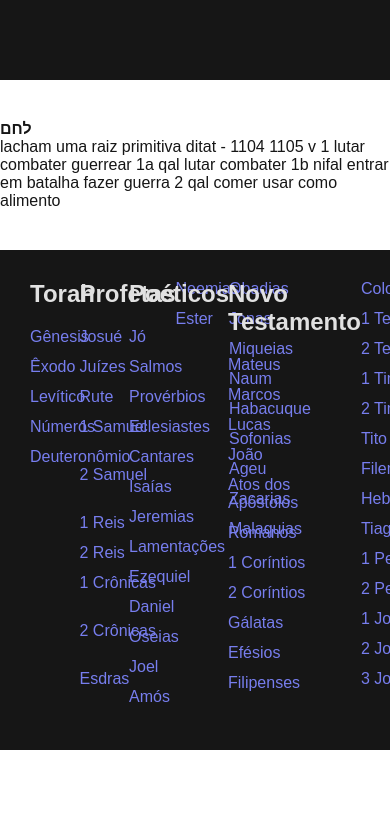
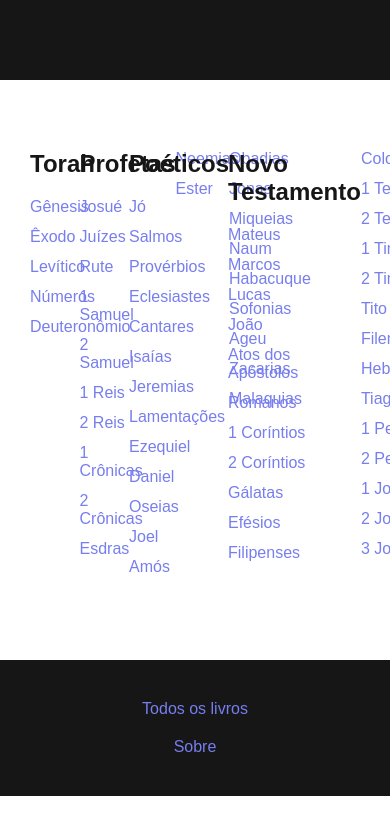
Before and after one commit to gabeleonn/biblia-interlinear, a Next.js app: page / in a window 390 px wide. Shown: the top 834 px of the page. Built offline with nearby package versions, Linux system fonts and the light colour scheme.

Commit message:
feat: add mobile nav footer

```diff
--- a/package.json
+++ b/package.json
@@ -12,6 +12,7 @@
     "next": "10.2.0",
     "next-images": "^1.7.0",
     "react": "17.0.2",
+    "react-device-detect": "^1.17.0",
     "react-dom": "17.0.2",
     "react-icons": "^4.2.0",
     "styled-components": "^5.2.3",
--- a/src/components/atoms/ChaptersContainer/index.tsx
+++ b/src/components/atoms/ChaptersContainer/index.tsx
@@ -8,19 +8,21 @@ import { Container } from './styles';
 type ChaptersContainerProps = {
   chapters: number[];
   shortName: string;
+  longName: string;
 };
 
 const ChaptersContainer: React.FC<ChaptersContainerProps> = ({
   chapters,
   shortName,
+  longName,
 }) => (
   <Container>
     {chapters &&
       chapters.map(chapter => (
         <Link
           key={chapter}
-          link={`${shortName}/${chapter}`}
-          order={chapter}
+          link={`/ara/${shortName}/${chapter}`}
+          ariaLabel={`Ir para livro ${longName} capítulo ${chapter}`}
           text={chapter}
         />
       ))}
--- a/src/components/atoms/Link/index.tsx
+++ b/src/components/atoms/Link/index.tsx
@@ -4,8 +4,8 @@ import { default as A } from 'next/link';
 import { Styled } from './styles';
 import { ILink } from '../../../utils/interfaces';
 
-export const Link: React.FC<ILink> = ({ link, order, text }) => (
-  <A href={`/ara/${link}`} key={order}>
-    <Styled>{text}</Styled>
+export const Link: React.FC<ILink> = ({ link, text, ariaLabel }) => (
+  <A href={link}>
+    <Styled aria-label={ariaLabel}>{text}</Styled>
   </A>
 );
--- a/src/components/atoms/Link/styles.ts
+++ b/src/components/atoms/Link/styles.ts
@@ -4,4 +4,6 @@ import theme from '../../../styles/theme';
 export const Styled = styled.a`
   color: ${theme.colors.purple[500]};
   margin-bottom: 12px;
+
+  width: fit-content;
 `;
--- a/src/components/molecules/BookList/index.tsx
+++ b/src/components/molecules/BookList/index.tsx
@@ -1,5 +1,6 @@
 /* eslint-disable jsx-a11y/anchor-is-valid */
 import React from 'react';
+import { isMobile } from 'react-device-detect';
 
 import {
   getBooksWithSections,
@@ -13,16 +14,16 @@ const BookList: React.FC = () => {
   const books = getBooksWithSections();
 
   return (
-    <Container>
+    <Container isMobile={isMobile}>
       {books.map((section, idx) => (
-        <FooterSection key={`cp-${idx}`}>
+        <FooterSection key={`cp-${idx}`} isMobile={isMobile}>
           <FooterSectionTitle>{handleSectionTitle(idx)}</FooterSectionTitle>
           {section &&
             section.map(book => (
               <Link
                 key={book.order}
-                link={book.shortName}
-                order={book.order}
+                link={`/ara/${book.shortName}`}
+                ariaLabel={`Acessar livro ${book.longName}`}
                 text={book.longName}
               />
             ))}
--- a/src/components/molecules/BookList/styles.ts
+++ b/src/components/molecules/BookList/styles.ts
@@ -1,15 +1,34 @@
-import styled from 'styled-components';
+import styled, { css } from 'styled-components';
 
-export const Container = styled.div`
+interface IFooterSection {
+  isMobile: boolean;
+}
+
+export const Container = styled.div<IFooterSection>`
   display: flex;
   align-items: center;
   justify-content: flex-start;
 
   padding: 30px;
-  height: 500px;
+
+  height: ${({ isMobile }) => (isMobile ? 'fit-content' : '500px')};
+  flex-direction: ${({ isMobile }) => (isMobile ? 'column' : 'row')};
 `;
 
-export const FooterSection = styled.div`
+export const FooterSection = styled.div<IFooterSection>`
+  ${({ isMobile }) =>
+    isMobile
+      ? css`
+          display: flex;
+          flex-direction: column;
+          width: 100%;
+          margin-left: 40px;
+
+          &:not(:last-child) {
+            margin-bottom: 20px;
+          }
+        `
+      : css`
           display: flex;
           flex-direction: column;
           flex-wrap: wrap;
@@ -32,6 +51,7 @@ export const FooterSection = styled.div`
           &:nth-child(4) {
             width: 40%;
           }
+        `}
 `;
 
 export const FooterSectionTitle = styled.h3`
--- a/src/components/organisms/ChapterWrapper/index.tsx
+++ b/src/components/organisms/ChapterWrapper/index.tsx
@@ -32,7 +32,7 @@ const ChapterWrapper: React.FC<Chapter> = ({ data }) => (
     </Container>
     <aside>
       <StrongAside />
-      <ChaptersAside book={data.shortName} />
+      <ChaptersAside book={data.shortName} longName={data.book} />
     </aside>
   </Wrapper>
 );
--- a/src/components/organisms/Footer/index.tsx
+++ b/src/components/organisms/Footer/index.tsx
@@ -1,12 +1,45 @@
+/* eslint-disable jsx-a11y/anchor-is-valid */
 import React from 'react';
+import { useRouter } from 'next/router';
+import { isMobile } from 'react-device-detect';
 
 import BookList from '../../molecules/BookList';
-import { Footer as StyledFooter } from './styles';
+import { Link } from '../../atoms/Link';
+import { Footer as StyledFooter, MobileNav } from './styles';
 
-const Footer: React.FC = () => (
-  <StyledFooter>
-    <BookList />
-  </StyledFooter>
-);
+const mobileNavLinks = [
+  { text: 'Todos os livros', path: '/', ariaLabel: 'Ver todos os livros' },
+  {
+    text: 'Sobre',
+    path: 'https://github.com/gabeleonn/biblia-interlinear',
+    ariaLabel: 'Saber sobre o projeto',
+  },
+];
+
+const Footer: React.FC = () => {
+  const { pathname } = useRouter();
+
+  return (
+    <StyledFooter>
+      {isMobile || pathname === '/' ? (
+        <MobileNav>
+          <ul>
+            {mobileNavLinks.map(item => (
+              <li key={item.text}>
+                <Link
+                  text={item.text}
+                  ariaLabel={item.ariaLabel}
+                  link={item.path}
+                />
+              </li>
+            ))}
+          </ul>
+        </MobileNav>
+      ) : (
+        <BookList />
+      )}
+    </StyledFooter>
+  );
+};
 
 export default Footer;
--- a/src/components/organisms/Footer/styles.ts
+++ b/src/components/organisms/Footer/styles.ts
@@ -8,3 +8,19 @@ export const Footer = styled.footer`
   background: ${theme.colors.grey[900]};
   color: ${theme.colors.grey[50]};
 `;
+
+export const MobileNav = styled.nav`
+  padding: 40px 20px;
+  text-align: center;
+
+  & ul {
+    list-style: none;
+
+    & li {
+      display: block;
+      &:not(:last-child) {
+        margin-bottom: 20px;
+      }
+    }
+  }
+`;
--- a/src/pages/index.tsx
+++ b/src/pages/index.tsx
@@ -1,11 +1,9 @@
 import React from 'react';
-import toReact from 'html-react-parser';
+import BookList from '../components/molecules/BookList';
 
 const Home: React.FC = () => (
   <>
-    {toReact(
-      '<b>לחם</b><p/>lacham uma raiz primitiva ditat - 1104 1105 v 1 lutar combater guerrear 1a qal lutar combater 1b nifal entrar em batalha fazer guerra 2 qal comer usar como alimento ',
-    )}
+    <BookList />
   </>
 );
 
--- a/src/utils/interfaces.ts
+++ b/src/utils/interfaces.ts
@@ -1,5 +1,5 @@
 export interface ILink {
   link: string;
-  order: string | number;
+  ariaLabel: string;
   text: string | number;
 }
```
Also changed, not shown: src/components/atoms/ChaptersAside/index.tsx (+7 -2 lines), 1 other file (tests, documents, lock files or other folders). Lines whose indentation alone changed are shown as unchanged.
